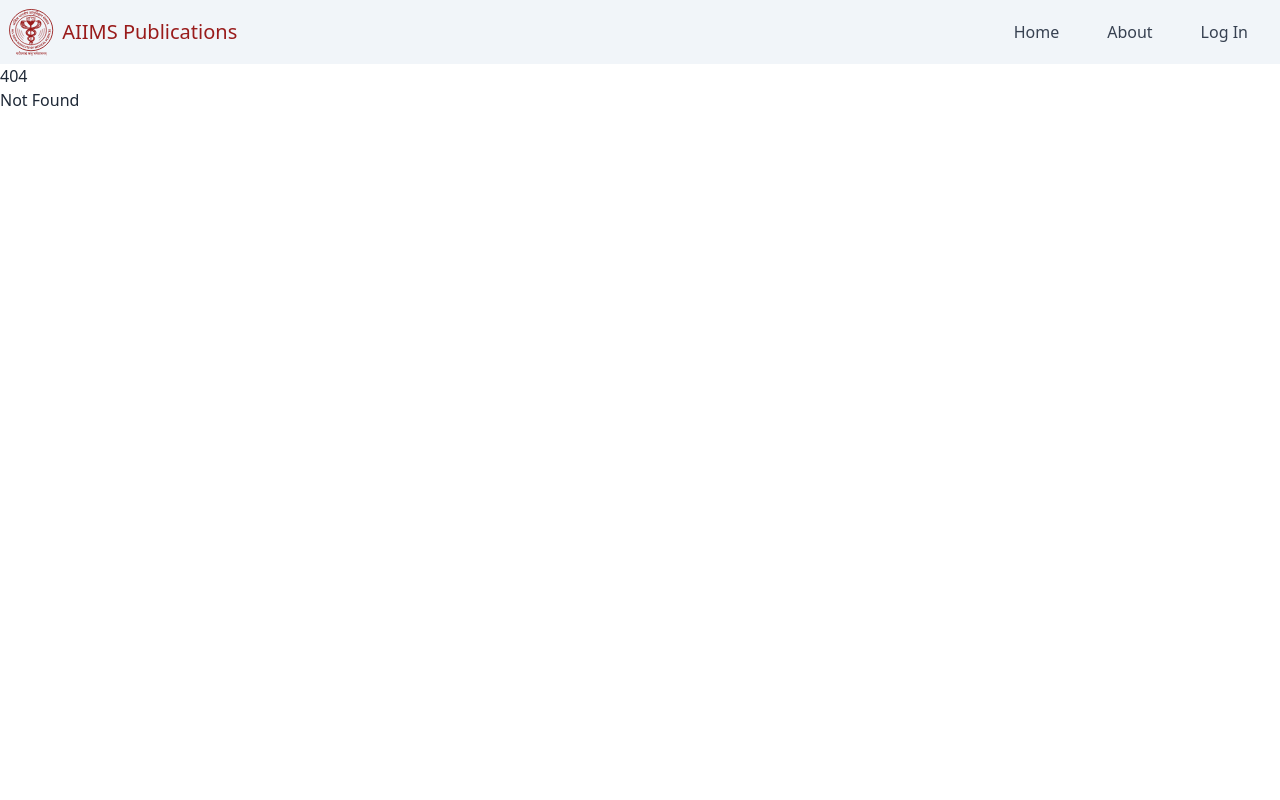
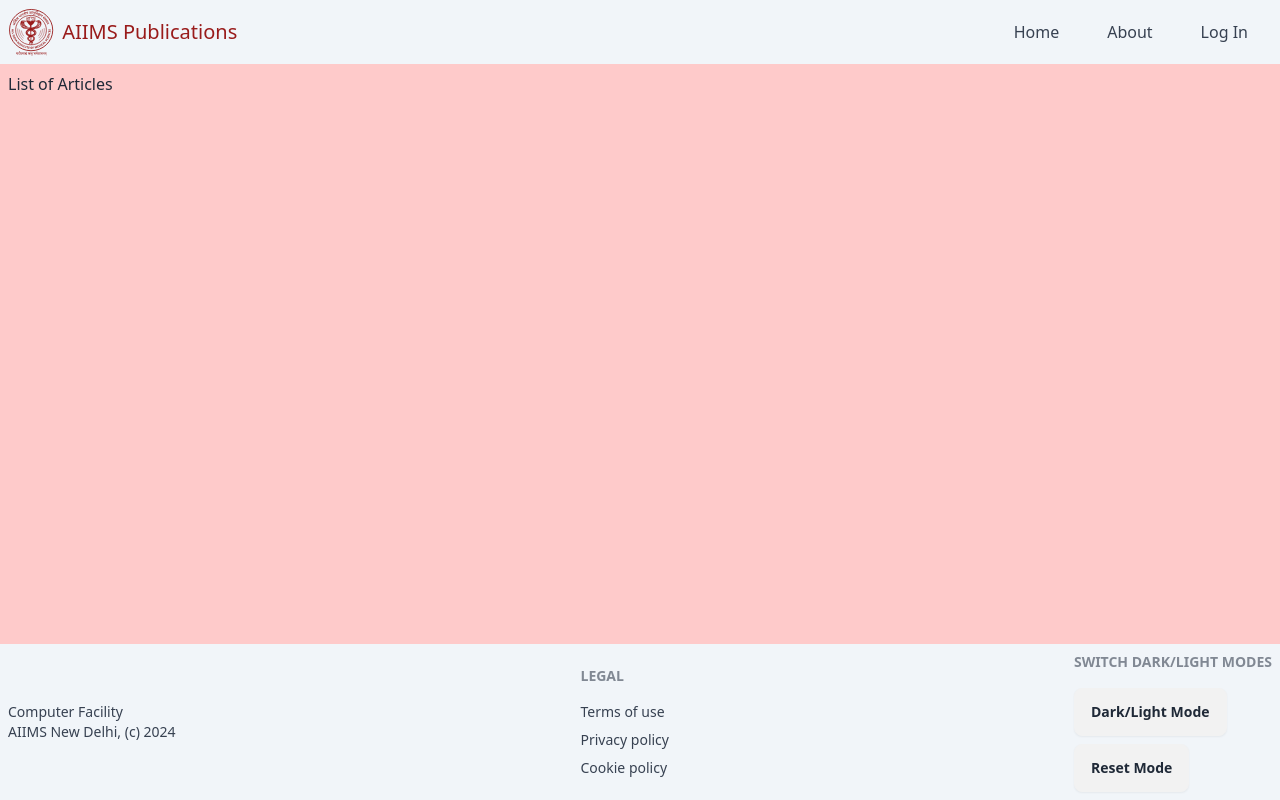
Before and after one commit to drguptavivek/research_repo_frontend, a SvelteKit app: page /articles in a window 1280 px wide. Before the commit this address had no page. Built offline with nearby package versions, Linux system fonts and the light colour scheme.

Commit message:
Changed dar mode settins

```diff
--- a/package.json
+++ b/package.json
@@ -35,6 +35,7 @@
 		"@tailwindcss/forms": "^0.5.9",
 		"@tailwindcss/typography": "^0.5.15",
 		"better-sqlite3": "^11.1.2",
-		"drizzle-orm": "^0.33.0"
+		"drizzle-orm": "^0.33.0",
+		"mode-watcher": "^0.5.0"
 	}
 }
--- a/src/app.html
+++ b/src/app.html
@@ -6,7 +6,9 @@
 		<meta name="viewport" content="width=device-width, initial-scale=1" />
 		%sveltekit.head%
 	</head>
-	<body data-sveltekit-preload-data="hover">
+	<body
+		data-sveltekit-preload-data="hover"
+		class="bg-red-200 dark:bg-gray-600 h-screen">
 		<div style="display: contents">%sveltekit.body%</div>
 	</body>
 </html>
--- /dev/null
+++ b/src/components/Darkmodetoggle.svelte
@@ -0,0 +1,7 @@
+<script lang="ts">
+    import { toggleMode } from "mode-watcher";
+    import { resetMode } from "mode-watcher";
+</script>
+
+<button on:click={toggleMode} class="btn">Dark/Light Mode</button>
+<button on:click={resetMode} class="btn">Reset Mode</button>
--- /dev/null
+++ b/src/components/Footer.svelte
@@ -0,0 +1,39 @@
+
+<script lang="ts">
+    import Darkmodetoggle from "./Darkmodetoggle.svelte";
+</script>
+
+
+
+
+<footer
+    class="sticky top-[100vh]  p-2
+    bg-slate-100 dark:bg-slate-700
+    text-gray-700  ">
+
+    <div class="footer
+    container mx-auto
+    flex w-full flex-wrap items-center justify-between"
+    id = "footerrContainedContent">
+
+            <aside>
+            <h2>
+                Computer Facility
+                <br />
+                AIIMS New Delhi, (c) 2024
+            </h2>
+            </aside>
+
+            <nav>
+            <h6 class="footer-title">Legal</h6>
+            <a class="link link-hover">Terms of use</a>
+            <a class="link link-hover">Privacy policy</a>
+            <a class="link link-hover">Cookie policy</a>
+            </nav>
+            <nav>
+                <h6 class="footer-title">Switch Dark/Light Modes</h6>
+                <Darkmodetoggle />
+            </nav>
+    </div>
+
+  </footer>
--- a/src/routes/+layout.svelte
+++ b/src/routes/+layout.svelte
@@ -1,9 +1,15 @@
 <script lang="ts">
 	import Navbar from '../components/Navbar.svelte';
+	import Footer from '../components/Footer.svelte';
+	import Darkmodetoggle from '../components/Darkmodetoggle.svelte';
 	import '../app.css';
 	let { children } = $props();
 </script>
 
+
 <Navbar />
 
 {@render children()}
+
+
+<Footer />
--- /dev/null
+++ b/src/routes/about/+page.svelte
@@ -0,0 +1,6 @@
+
+<section class="container p-2 mx-auto">
+    <h1>About Us</h1>
+    <p>Visit <a href="https://svelte.dev/docs/kit">svelte.dev/docs/kit</a> to read the documentation</p>
+    <button class="btn  btn-accent btn-outline">Button</button>
+</section>
--- /dev/null
+++ b/src/routes/articles/+page.svelte
@@ -0,0 +1,5 @@
+
+<section class="container p-2 mx-auto">
+    <h1>List of Articles</h1>
+
+</section>
--- a/tailwind.config.ts
+++ b/tailwind.config.ts
@@ -4,7 +4,7 @@ import type { Config } from 'tailwindcss';
 
 export default {
 	content: ['./src/**/*.{html,js,svelte,ts}'],
-
+	darkMode: 'class',
 	theme: {
 		extend: {}
 	},
```
Also changed, not shown: src/components/Navbar.svelte (+14 -6 lines), src/app.css (line endings or trailing spaces), 1 other file (tests, documents, lock files or other folders).
